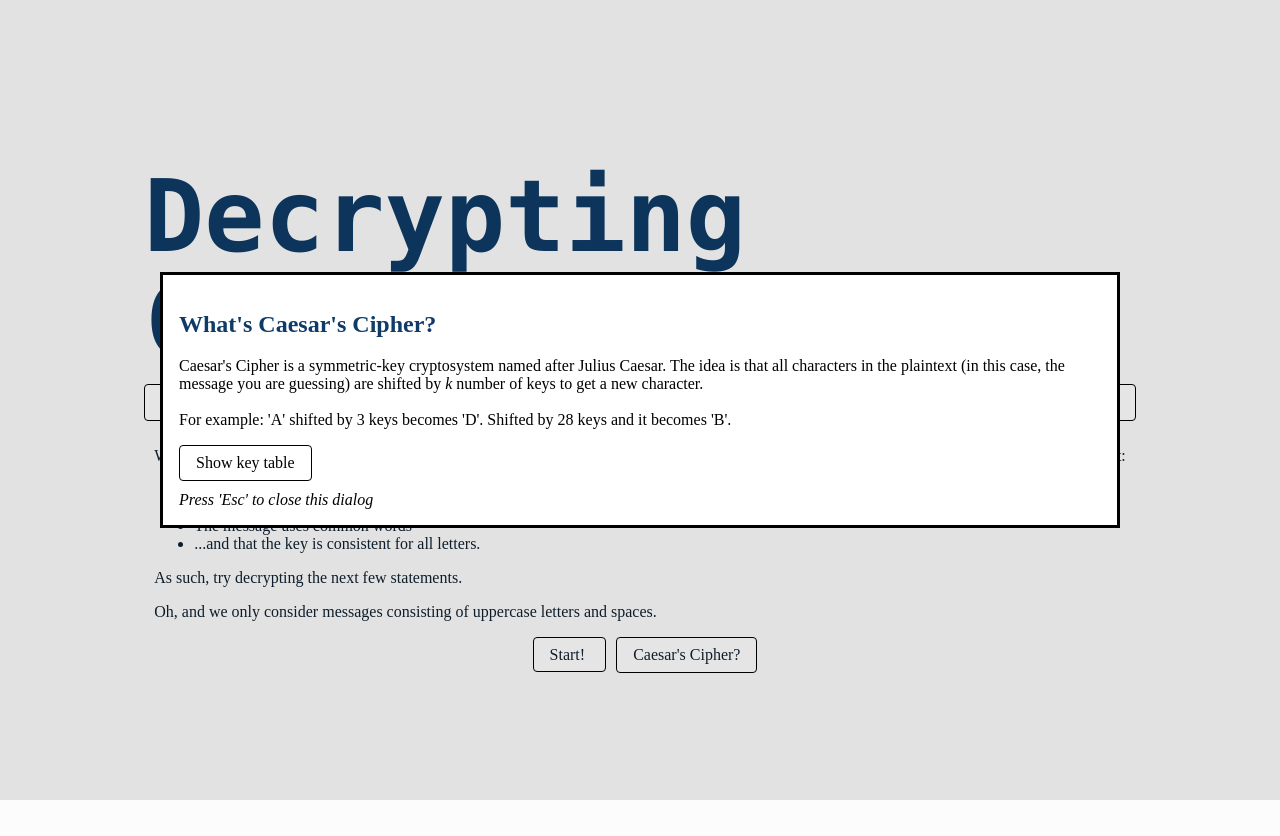
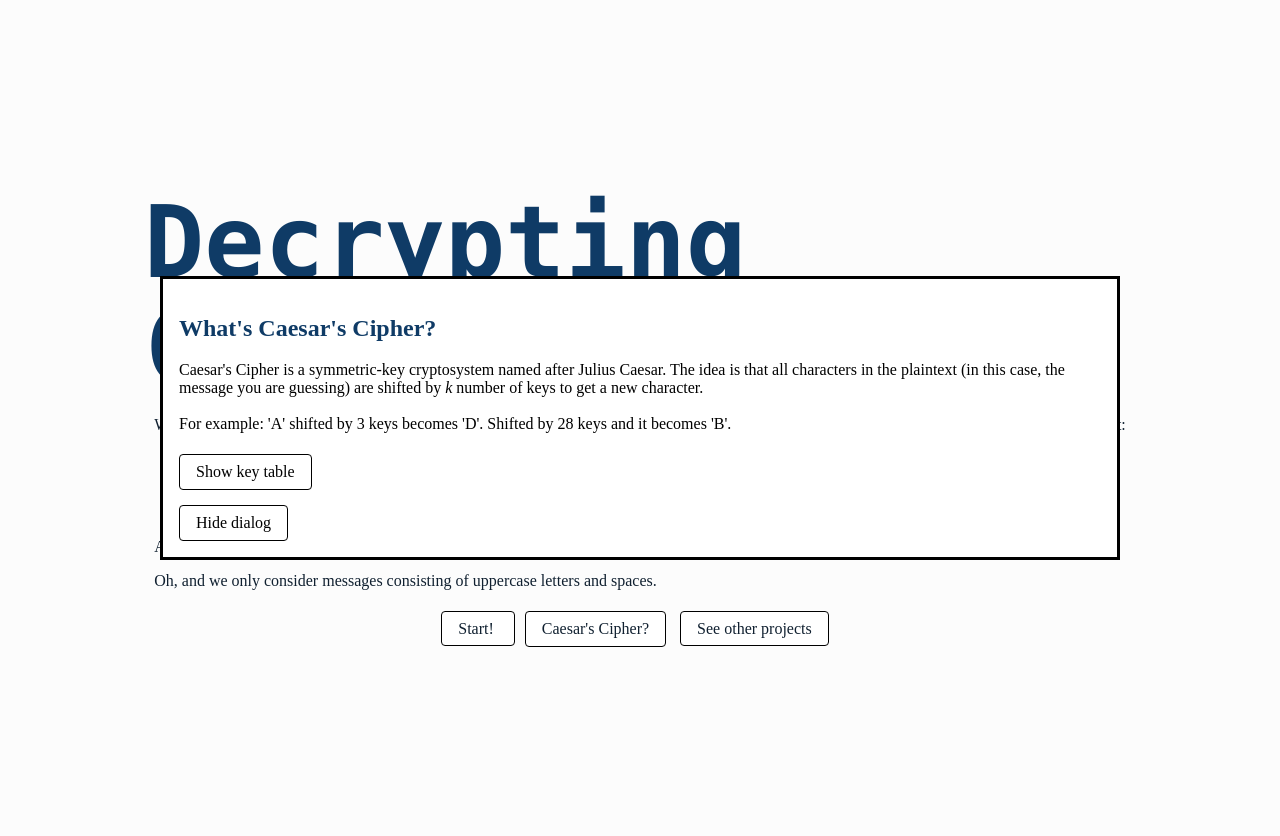
Before and after one commit to frtheatelier/caesar-27, a plain HTML site: page index.html in a window 1280 px wide. Both pictures are taken after a click on the button "Caesar's Cipher?". Drawn offline with Linux system fonts and the light colour scheme; a web font is replaced by a local one.

Commit message:
updated files

```diff
--- a/index.html
+++ b/index.html
@@ -8,19 +8,19 @@
     <title>Decrypting Caesar's Cipher?</title>
 
     <!-- The website stylesheet -->
-    <link rel="stylesheet" href="/style.css" />
+    <link rel="stylesheet" href="style.css" />
 
     <!-- The website JavaScript file -->
-    <script src="/script.js" defer></script>
+    <script src="script.js" defer></script>
   </head>
 
   <body>
     <div class="wrapper">
       <div class="content" role="main">
         <h1 class="title">Decrypting Caesar's Cipher?</h1>
-        <div class="note">
+        <!--         <div class="note">
           <i>Ideally, use a laptop or desktop or have a keyboard with an 'Esc' button</i>
-        </div>
+        </div> -->
         <div>
           <p>
             With the simplicity of Caesar's Cipher, I think we can make educated
@@ -35,20 +35,24 @@
           </ul>
           <p>As such, try decrypting the next few statements.</p>
           <p>
-            Oh, and we only consider messages consisting of uppercase letters and spaces.
+            Oh, and we only consider messages consisting of uppercase letters
+            and spaces.
           </p>
         </div>
 
         <div>
-          <a
-            href="game.html"
-            style="display: inline; text-decoration: none; margin: 10px"
-          >
+          <a href="game.html" style="display: inline; text-decoration: none">
             Start!
           </a>
           <button style="display: inline" onclick="info()">
             Caesar's Cipher?
           </button>
+          <a
+            href="https://frtheatelier.github.io/aleatoire/"
+            style="display: inline; text-decoration: none"
+          >
+            See other projects
+          </a>
         </div>
 
         <dialog id="infoDialog">
@@ -63,10 +67,16 @@
             <br />
           </p>
 
-          <button onclick="showKeys()" style="margin-bottom: 10px">Show key table</button>
+          <button onclick="showKeys()" style="margin-bottom: 10px">
+            Show key table
+          </button>
           <p id="keyTable" class="tbl" style="display: none"></p>
-          <br/>
-          <i>Press 'Esc' to close this dialog</i>
+          <br />
+          <button
+            onclick="document.getElementById('infoDialog').style.display = 'none';"
+          >
+            Hide dialog
+          </button>
         </dialog>
       </div>
     </div>
--- a/script.js
+++ b/script.js
@@ -24,7 +24,8 @@ keys.appendChild(table);
 
 // SHOW INFO
 function info() {
-  document.getElementById("infoDialog").showModal();
+  // document.getElementById("infoDialog").showModal();
+  document.getElementById("infoDialog").style.display= "block";
 }
 
 function showKeys() {
--- a/style.css
+++ b/style.css
@@ -60,6 +60,13 @@
 /******************************************************************************
 END Glitch hello-app default styles
 ******************************************************************************/
+
+/* NOTE TO WHOEVER IS READING THIS
+* yea no shit this code kind of sucks.
+* it's a mix of this and inline css that shit got confusing.
+* i will ratify it someday. but that involves overhauling the html just so i don't get lost.
+* so uh bear with it thanks.
+*/
 
 body {
   width: 80vw;
@@ -172,6 +179,11 @@ a {
   border-radius: 4px;
   padding: 0.5rem 1rem;
   color: var(--color-text);
+
+  text-decoration: none;
+
+  margin-right: 10px !important;
+  margin-top: 5px;
 }
 
 /* Subheading */
```
Also changed, not shown: game.html (+21 -5 lines), script-game.js (+4 -3 lines).
